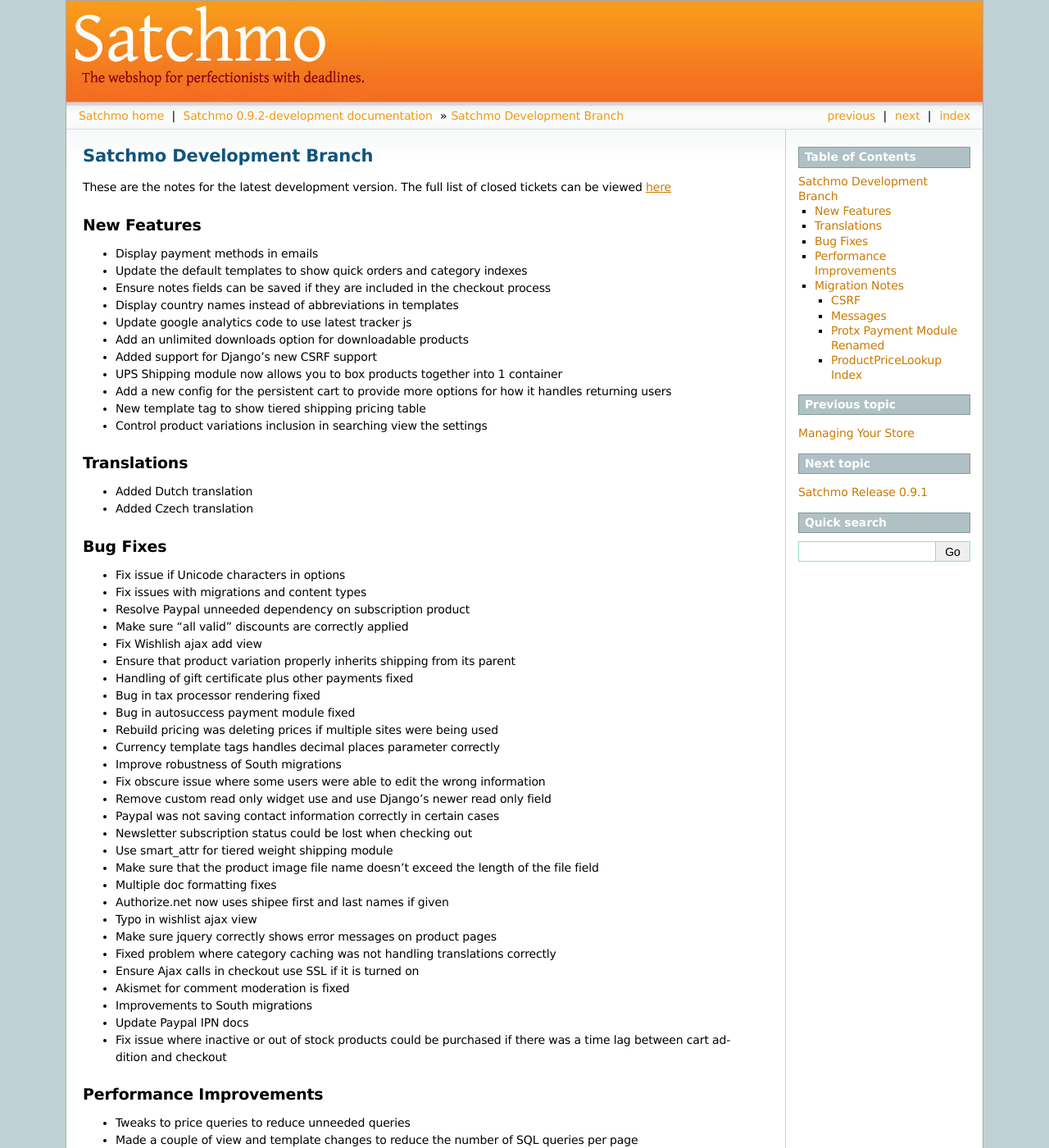
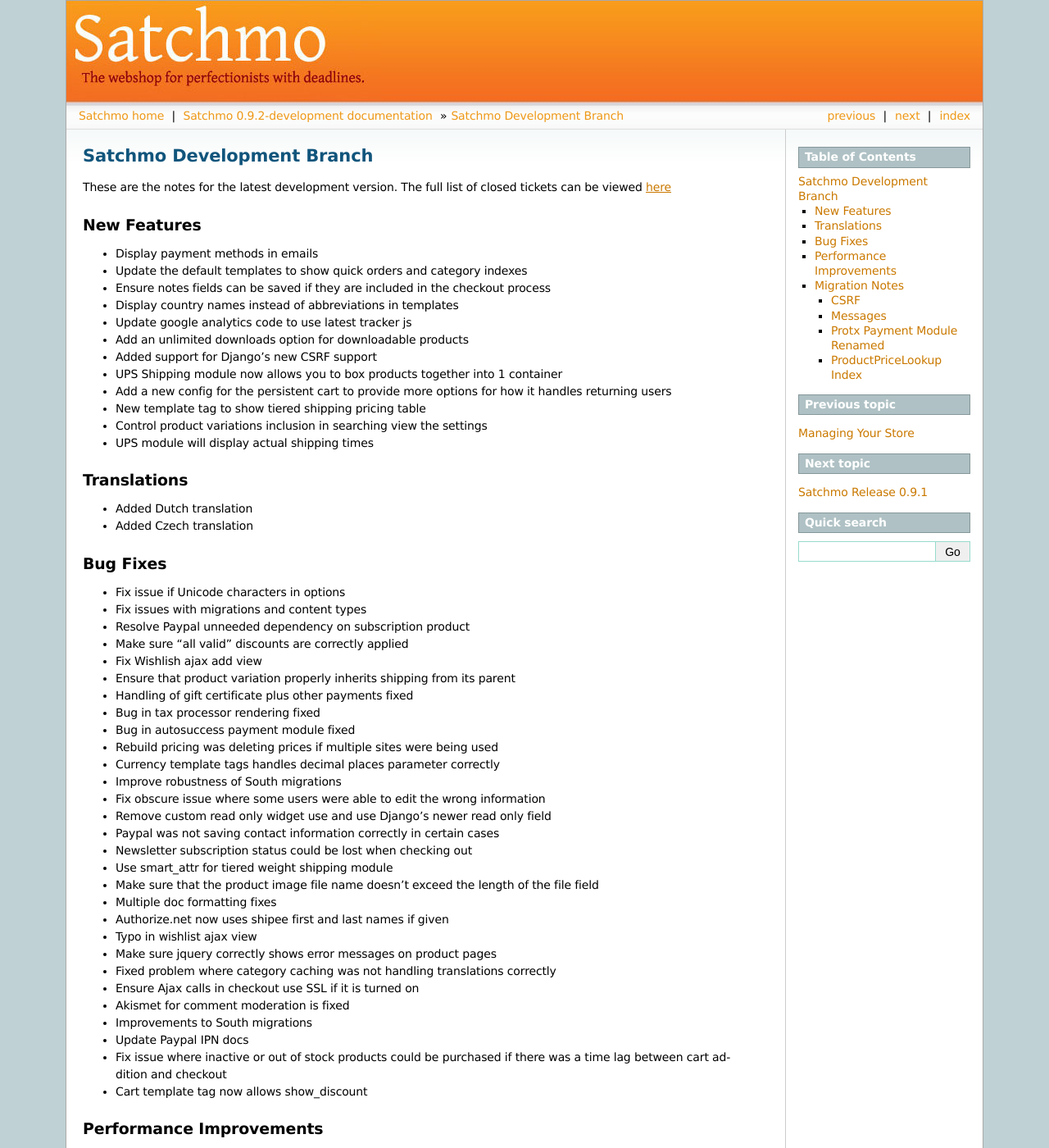
Before and after one commit to opencoca/WEB-Satchmo, a Sphinx documentation site: the page built from docs/release-notes-0-9-2.txt, in a window 1280 px wide and 1400 px high. Shown: the whole window at 82% size. Built offline with Sphinx 7.4.7, drawn with Linux system fonts in a browser that asks for light colours; pages that are not in the unit, such as notebooks, are missing from menus.

Commit message:
Doc updates with latest changes.

```diff
--- a/docs/release-notes-0-9-2.txt
+++ b/docs/release-notes-0-9-2.txt
@@ -18,6 +18,7 @@
 - Add a new config for the persistent cart to provide more options for how it handles returning users
 - New template tag to show tiered shipping pricing table
 - Control product variations inclusion in searching view the settings
+- UPS module will display actual shipping times
 
 Translations
 ------------
@@ -54,6 +55,7 @@
 - Improvements to South migrations
 - Update Paypal IPN docs
 - Fix issue where inactive or out of stock products could be purchased if there was a time lag between cart addition and checkout
+- Cart template tag now allows show_discount
 
 Performance Improvements
 ------------------------
```
